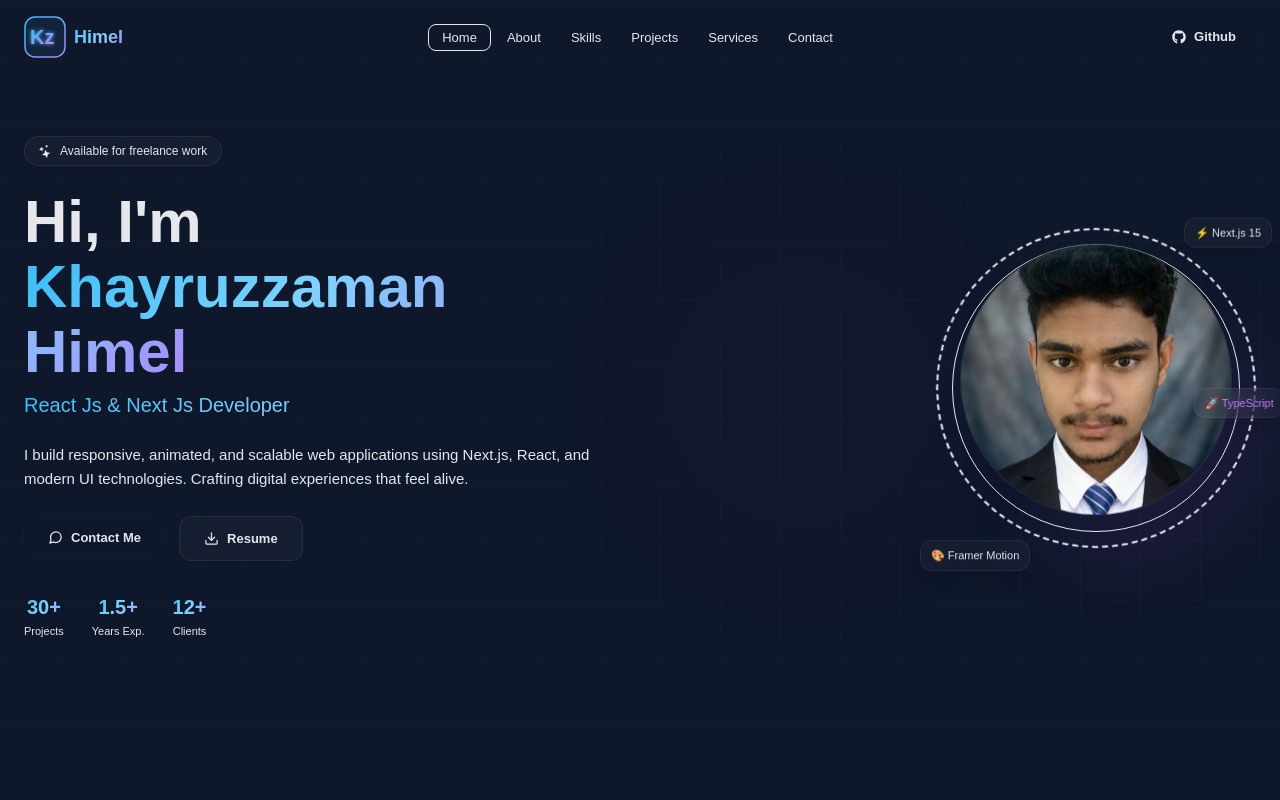
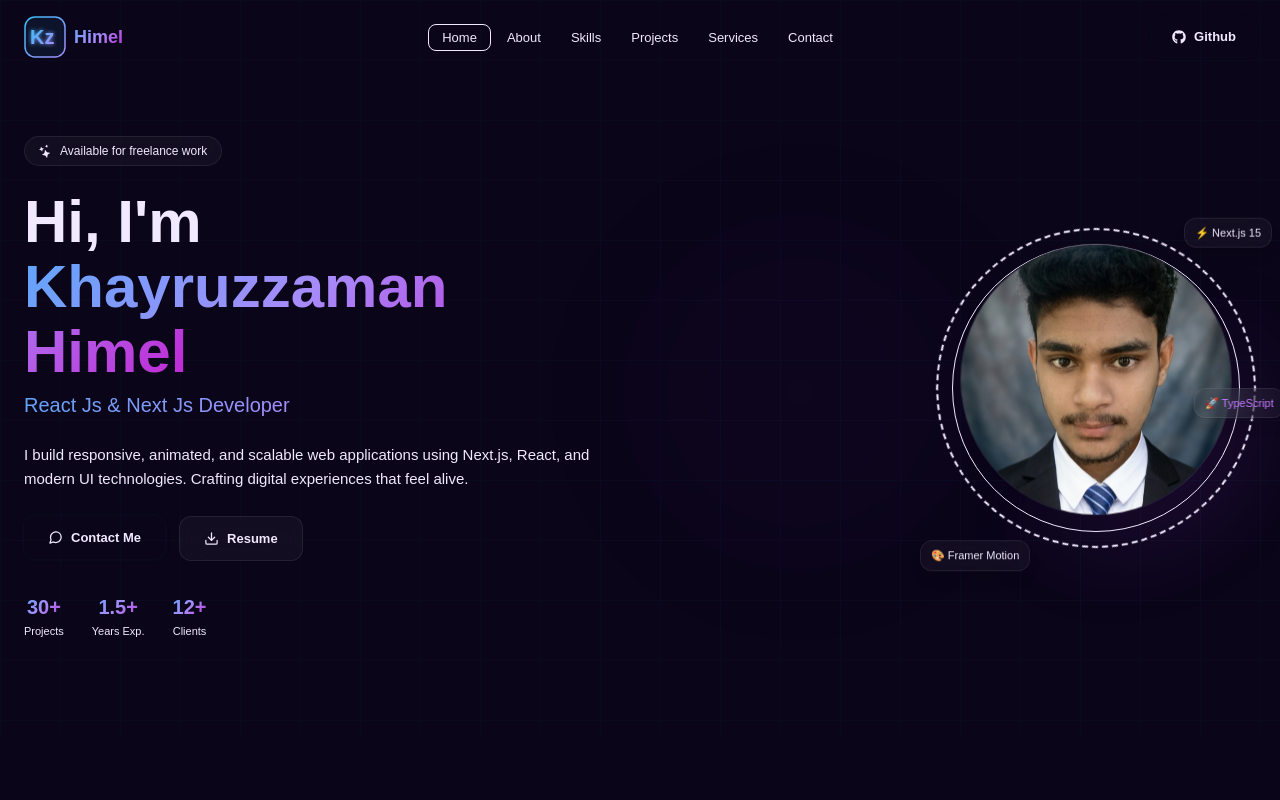
Before and after one commit to Kz-Himel/portfolio, a Next.js app: page / in a window 1280 px wide. Shown: the top 800 px of the page. Built offline with nearby package versions, Linux system fonts and the light colour scheme; a web font is replaced by a local one.

Commit message:
Updating portfolio design

```diff
--- a/src/app/globals.css
+++ b/src/app/globals.css
@@ -3,12 +3,13 @@
 @import "tailwindcss";
 
 :root {
-  --bg: #0f172a;
-  --secondary: #111827;
-  --accent: #38bdf8;
-  --soft-accent: #7dd3fc;
-  --text-main: #e5e7eb;
-  --muted: #94a3b8;
+  --bg: #0a0518;
+  --secondary: #150a2e;
+  --accent: #a78bfa;
+  --soft-accent: #60a5fa;
+  --magenta: #c026d3;
+  --text-main: #f1e9ff;
+  --muted: #9d94b8;
 }
 
 * {
@@ -48,15 +49,15 @@ h4 {
 
 /* Glass card */
 .glass {
-  background: rgba(255, 255, 255, 0.03);
-  backdrop-filter: blur(12px);
-  -webkit-backdrop-filter: blur(12px);
-  border: 1px solid rgba(255, 255, 255, 0.07);
+  background: rgba(255, 255, 255, 0.04);
+  backdrop-filter: blur(16px);
+  -webkit-backdrop-filter: blur(16px);
+  border: 1px solid rgba(255, 255, 255, 0.08);
 }
 
 /* Gradient text */
 .gradient-text {
-  background: linear-gradient(135deg, #38bdf8, #7dd3fc, #a78bfa);
+  background: linear-gradient(135deg, #60a5fa, #a78bfa, #c026d3);
   -webkit-background-clip: text;
   -webkit-text-fill-color: transparent;
   background-clip: text;
@@ -64,17 +65,48 @@ h4 {
 
 /* Glow effect */
 .glow {
-  box-shadow: 0 0 30px rgba(56, 189, 248, 0.15);
+  box-shadow: 0 0 30px rgba(167, 139, 250, 0.18);
+}
+
+/* Cosmic atmosphere backdrop — sits behind hero/sections */
+.cosmic-bg {
+  background:
+    radial-gradient(ellipse 80% 50% at 50% -10%, rgba(96, 165, 250, 0.15), transparent),
+    radial-gradient(ellipse 60% 50% at 80% 20%, rgba(192, 38, 211, 0.12), transparent),
+    radial-gradient(ellipse 60% 40% at 10% 60%, rgba(167, 139, 250, 0.12), transparent),
+    var(--bg);
+}
+
+/* Floating embers/particles */
+@keyframes drift {
+  0% {
+    transform: translateY(0) translateX(0);
+    opacity: 0;
+  }
+  10% {
+    opacity: 0.6;
+  }
+  90% {
+    opacity: 0.4;
+  }
+  100% {
+    transform: translateY(-120px) translateX(20px);
+    opacity: 0;
+  }
+}
+
+.animate-drift {
+  animation: drift linear infinite;
 }
 
 /* Animated border */
 @keyframes borderGlow {
   0%,
   100% {
-    border-color: rgba(56, 189, 248, 0.3);
+    border-color: rgba(167, 139, 250, 0.3);
   }
   50% {
-    border-color: rgba(56, 189, 248, 0.8);
+    border-color: rgba(192, 38, 211, 0.7);
   }
 }
 
```
